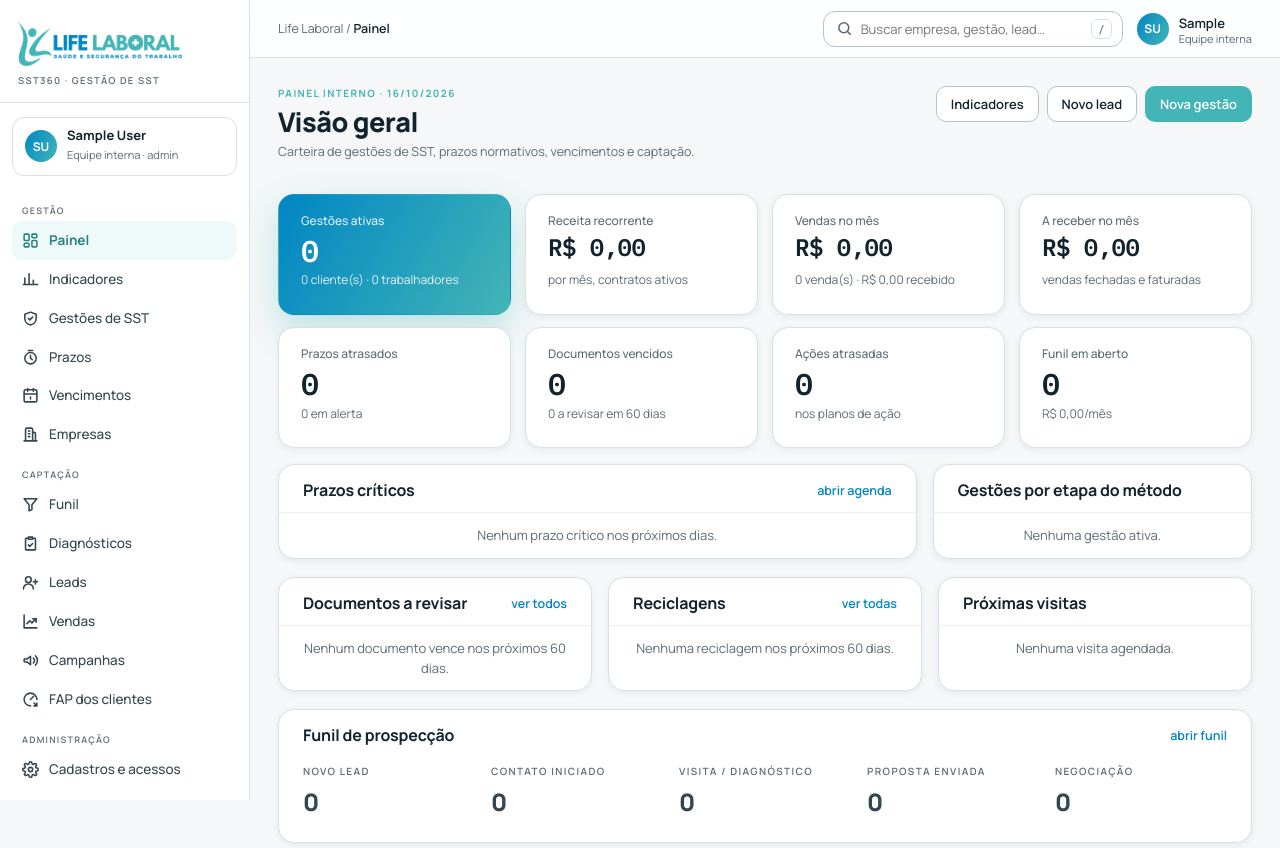
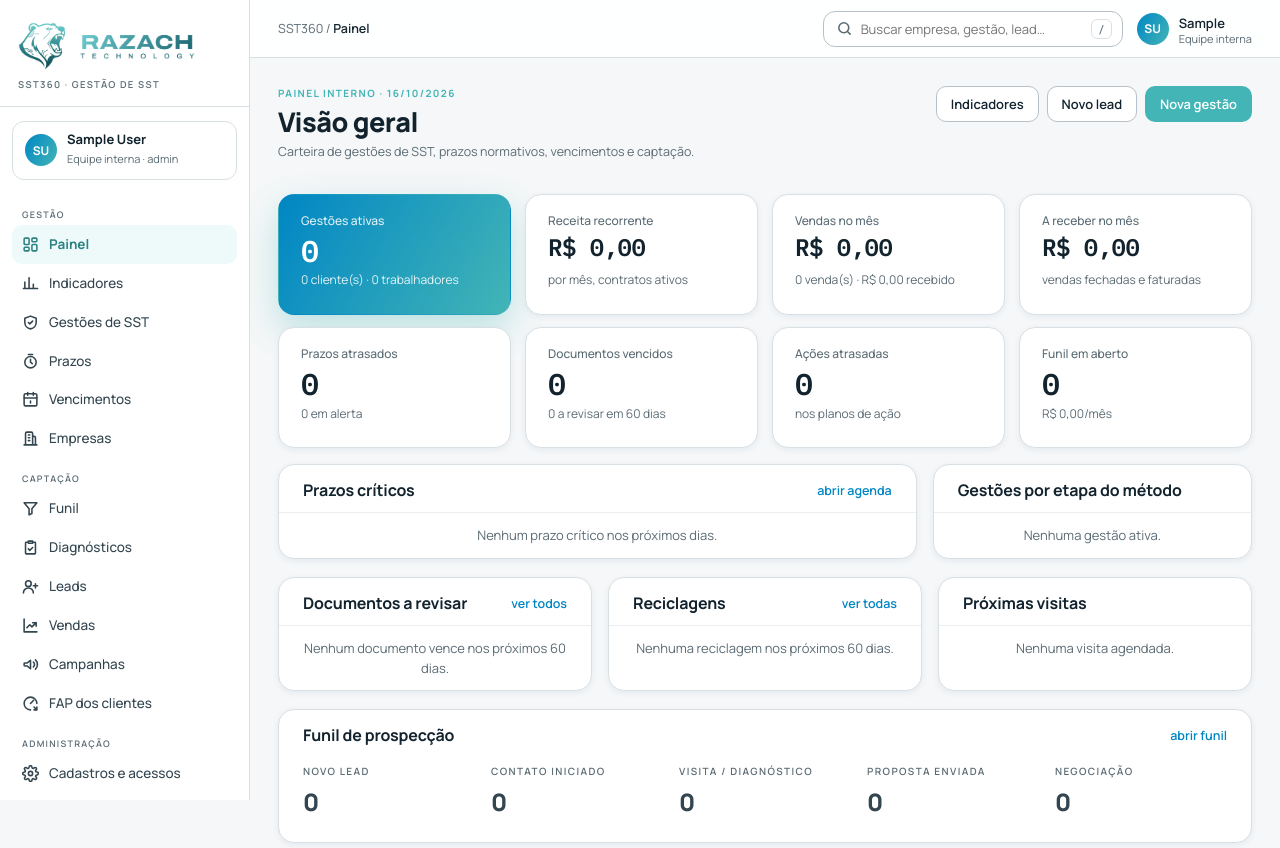
Before and after one commit to WendellLife/sst360, a Django app: page /painel/ in a window 1280 px wide. Shown: the top 848 px of the page. Run offline with Django 5.2, Linux system fonts and the light colour scheme; the visitor is signed in with stand-in values (Sample User, id 1); data comes from the database, SQL or seed files in the repository; data that the repository does not hold is empty; some libraries are stand-ins or nearby versions.

Commit message:
feat(marca): troca o logo Life Laboral pelo da Razach Technology
- Menu lateral, portal, login, site, favicon e capa da apresentação com o
  logo Razach (gradiente no fundo claro, claro no fundo escuro)
- Trilha do cabeçalho passa a mostrar SST360 / Módulo

Co-Authored-By: Claude Opus 5.5 <noreply@anthropic.com>
Claude-Session: https://claude.ai/code/session_01V9qJcFnoSECi6Z6aJu7A4P

```diff
--- a/apps/core/apresentacao.py
+++ b/apps/core/apresentacao.py
@@ -39,7 +39,7 @@ COR_NIVEL = {"BMAX": VERDE, "BON": VERDE, "NEU": RGBColor(0x5B, 0x6B, 0x74), "MA
 FONTE = "Arial"
 L, A = Inches(13.333), Inches(7.5)
 MARGEM = Inches(0.6)
-IMG = Path(settings.BASE_DIR) / "static" / "img" / "lifelaboral"
+IMG = Path(settings.BASE_DIR) / "static" / "img" / "razach"
 
 
 # ---------------------------------------------------------------- utilitários
@@ -254,8 +254,8 @@ class Deck:
 def _capa(dk):
     d = dk.d
     s = dk.novo("", escuro=True, notas="Abertura: período, quem preparou e o que a apresentação cobre.")
-    if (IMG / "logo-horizontal-branca.png").exists():
-        s.shapes.add_picture(str(IMG / "logo-horizontal-branca.png"), MARGEM, Inches(0.7), height=Inches(0.75))
+    if (IMG / "razach-combinado-claro.png").exists():
+        s.shapes.add_picture(str(IMG / "razach-combinado-claro.png"), MARGEM, Inches(0.7), height=Inches(0.75))
     _texto(s, MARGEM, Inches(2.2), Inches(10), Inches(0.4), "SST360 · UNIVERSO FX · LIFE LABORAL", tam=13, negrito=True, cor=CIANO)
     _texto(s, MARGEM, Inches(2.7), Inches(11), Inches(1.8), "Indicadores da carteira de saúde e segurança do trabalho", tam=40, negrito=True, cor=BRANCO)
     _texto(s, MARGEM, Inches(4.75), Inches(11), Inches(0.5), d["periodo"].rotulo, tam=20, cor=NEVOA)
--- a/apps/core/tests_shell.py
+++ b/apps/core/tests_shell.py
@@ -15,8 +15,8 @@ class ShellLifeLaboralTest(TestCase):
         self.client.force_login(User.objects.get(username="analista"))
         html = self.client.get("/painel/").content.decode()
         self.assertIn('class="sidebar"', html)
-        self.assertIn("img/lifelaboral/logo-horizontal.png", html)
-        self.assertIn("Life Laboral / <b>Painel</b>", html)
+        self.assertIn("img/razach/razach-combinado-gradiente.png", html)
+        self.assertIn("SST360 / <b>Painel</b>", html)
         self.assertIn('class="menu__item ativo"', html)
 
     def test_busca_global(self):
@@ -37,4 +37,4 @@ class ShellLifeLaboralTest(TestCase):
         self.client.force_login(User.objects.get(username="cliente"))
         html = self.client.get("/portal/").content.decode()
         self.assertIn("portal-nav", html)
-        self.assertNotIn("razach", html)
+        self.assertIn("razach-combinado-gradiente.png", html)
--- a/static/css/sst360.css
+++ b/static/css/sst360.css
@@ -96,8 +96,8 @@ h1, h2, h3 {
 .sidebar { position: sticky; top: 0; height: 100vh; overflow: auto; background: var(--surface-card); border-right: 1px solid var(--border-subtle); display: flex; flex-direction: column; }
 .sidebar__logo { padding: 22px 18px 16px; border-bottom: 1px solid var(--border-subtle); }
 .sidebar__logo a { display: block; }
-.sidebar__logo img { height: 44px; width: auto; max-width: 100%; display: block; }
-.sidebar__logo .logo-simbolo { display: none; height: 30px; }
+.sidebar__logo img { height: 48px; width: auto; max-width: 100%; display: block; }
+.sidebar__logo .logo-simbolo { display: none; height: 34px; }
 .sidebar__produto { margin-top: 10px; font: 600 9.5px/1 var(--titulo); letter-spacing: .14em; text-transform: uppercase; color: var(--text-muted); }
 .sidebar__perfil { margin: 14px 12px 6px; padding: 10px 12px; border: 1px solid var(--border-subtle); border-radius: 12px; display: flex; gap: 10px; align-items: center; }
 .sidebar__perfil > div:last-child { min-width: 0; }
@@ -136,7 +136,7 @@ h1, h2, h3 {
 .portal { min-height: 100vh; background: var(--papel); }
 .portal-topo { position: sticky; top: 0; z-index: 20; background: rgba(255,255,255,.92); backdrop-filter: blur(8px); -webkit-backdrop-filter: blur(8px); border-bottom: 1px solid var(--border-subtle); }
 .portal-topo .faixa { max-width: 1180px; margin: 0 auto; padding: 12px 24px; display: flex; align-items: center; justify-content: space-between; gap: 16px; flex-wrap: wrap; }
-.portal-marca img { height: 34px; width: auto; display: block; }
+.portal-marca img { height: 38px; width: auto; display: block; }
 .portal-topo .marca-area { font: 600 9.5px/1 var(--titulo); letter-spacing: .14em; text-transform: uppercase; color: var(--text-muted); margin-top: 6px; }
 .portal-nav { display: flex; gap: 4px; flex-wrap: wrap; }
 .portal-nav a { display: inline-flex; align-items: center; gap: 8px; padding: 8px 12px; border-radius: 10px; font-size: 13.5px; font-weight: 500; color: var(--text-body); min-height: 38px; }
--- a/templates/base.html
+++ b/templates/base.html
@@ -3,11 +3,11 @@
 <head>
   <meta charset="utf-8">
   <meta name="viewport" content="width=device-width, initial-scale=1">
-  <title>{% block titulo %}{{ APP_NOME }}{% endblock %} · Life Laboral</title>
+  <title>{% block titulo %}{{ APP_NOME }}{% endblock %}</title>
   {% include "partials/fontes.html" %}
   <link rel="stylesheet" href="{% static 'css/tokens.css' %}">
   <link rel="stylesheet" href="{% static 'css/sst360.css' %}">
-  <link rel="icon" type="image/png" href="{% static 'img/lifelaboral/simbolo.png' %}">
+  <link rel="icon" type="image/png" href="{% static 'img/razach/razach-simbolo-gradiente.png' %}">
   <script src="https://cdn.jsdelivr.net/npm/htmx.org@2.0.4/dist/htmx.min.js" defer></script>
 </head>
 <body class="ll-body">
@@ -15,7 +15,7 @@
 <div class="shell">
   <aside class="sidebar">
     <div class="sidebar__logo">
-      <a href="{% url 'core:dashboard' %}"><img class="logo-cheio" src="{% static 'img/lifelaboral/logo-horizontal.png' %}" alt="Life Laboral"><img class="logo-simbolo" src="{% static 'img/lifelaboral/simbolo.png' %}" alt="Life Laboral"></a>
+      <a href="{% url 'core:dashboard' %}"><img class="logo-cheio" src="{% static 'img/razach/razach-combinado-gradiente.png' %}" alt="Razach Technology"><img class="logo-simbolo" src="{% static 'img/razach/razach-simbolo-gradiente.png' %}" alt="Razach Technology"></a>
       <div class="sidebar__produto">{{ APP_NOME }} · Gestão de SST</div>
     </div>
     <div class="sidebar__perfil">
@@ -51,7 +51,7 @@
 
   <div class="shell__principal">
     <header class="header">
-      <div class="header__crumb">Life Laboral / <b>{% block modulo %}{{ secao|rotulo_secao }}{% endblock %}</b></div>
+      <div class="header__crumb">{{ APP_NOME }} / <b>{% block modulo %}{{ secao|rotulo_secao }}{% endblock %}</b></div>
       <form class="header__busca" method="get" action="{% url 'core:busca' %}" role="search">
         {% include "partials/icone.html" with nome="busca" %}
         <input type="search" name="q" value="{{ q_busca|default:'' }}" placeholder="Buscar empresa, gestão, lead…" aria-label="Buscar" data-atalho="/">
@@ -77,7 +77,7 @@ document.addEventListener("keydown", function (e) {
   <header class="portal-topo">
     <div class="faixa">
       <div class="portal-marca">
-        <a href="{% url 'portal:home' %}"><img src="{% static 'img/lifelaboral/logo-horizontal.png' %}" alt="Life Laboral" height="34"></a>
+        <a href="{% url 'portal:home' %}"><img src="{% static 'img/razach/razach-combinado-gradiente.png' %}" alt="Razach Technology" height="38"></a>
         <div class="marca-area">{{ user.empresa }}</div>
       </div>
       <nav class="portal-nav" aria-label="Principal">
@@ -123,7 +123,7 @@ document.addEventListener("keydown", function (e) {
 <div class="publico">
   <div class="cartao-publico">
     <div class="cartao-publico__hero">
-      <img src="{% static 'img/lifelaboral/logo-horizontal-branca.png' %}" alt="Life Laboral">
+      <img src="{% static 'img/razach/razach-combinado-claro.png' %}" alt="Razach Technology">
       <p>{{ APP_NOME }} · Gestão de saúde e segurança do trabalho</p>
     </div>
     <div class="cartao-publico__corpo">
--- a/templates/publico/base_site.html
+++ b/templates/publico/base_site.html
@@ -8,7 +8,7 @@
   {% include "partials/fontes.html" %}
   <link rel="stylesheet" href="{% static 'css/tokens.css' %}">
   <link rel="stylesheet" href="{% static 'css/sst360.css' %}">
-  <link rel="icon" type="image/png" href="{% static 'img/lifelaboral/simbolo.png' %}">
+  <link rel="icon" type="image/png" href="{% static 'img/razach/razach-simbolo-gradiente.png' %}">
 </head>
 <body class="ll-body">
 <div class="site">
@@ -16,7 +16,7 @@
     <div class="faixa">
       <div>
         <a class="marca-linha" href="{% url 'core:home' %}" style="text-decoration:none">
-          <img src="{% static 'img/lifelaboral/logo-horizontal.png' %}" alt="Life Laboral" height="38" style="height:38px;width:auto">
+          <img src="{% static 'img/razach/razach-combinado-gradiente.png' %}" alt="Razach Technology" height="38" style="height:38px;width:auto">
         </a>
         <div class="marca-sub">{{ APP_NOME }} · gestão de SST</div>
       </div>
@@ -46,7 +46,7 @@
         Tratamento de dados conforme a LGPD.
       </div>
       <div class="tecnologia">
-        <img src="{% static 'img/lifelaboral/logo-horizontal-branca.png' %}" alt="Life Laboral" style="height:40px;width:auto">
+        <img src="{% static 'img/razach/razach-combinado-claro.png' %}" alt="Razach Technology" style="height:40px;width:auto">
       </div>
     </div>
   </footer>
```
Also changed, not shown: static/img/lifelaboral/logo-horizontal-branca.png (deleted), static/img/lifelaboral/logo-horizontal.png (deleted), static/img/lifelaboral/simbolo.png (deleted), static/img/razach/razach-combinado-claro.png (added), static/img/razach/razach-combinado-gradiente.png (added), static/img/razach/razach-logotipo-claro.png (added), static/img/razach/razach-simbolo-claro.png (added), static/img/razach/razach-simbolo-gradiente.png (added).
